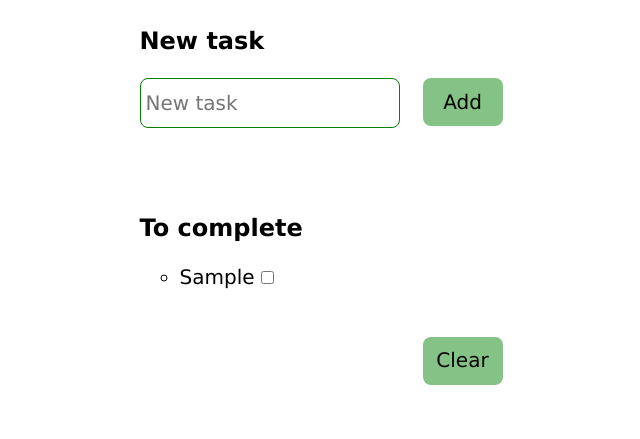
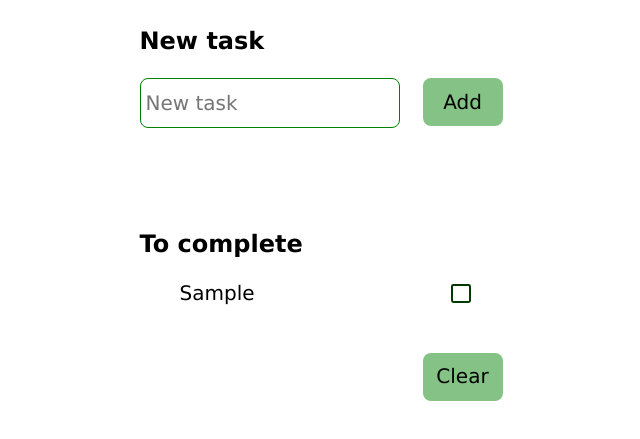
Before and after one commit to takaza-codes/week11, a plain HTML site: page index.html in a window 1280 px wide. Both pictures are taken after typing "Sample" into the empty fields and a click on the button "Add". Shown: the part 223-662 px from the top of the page, without its empty margins (327-967 px from the left). Drawn offline with Linux system fonts and the light colour scheme.

Commit message:
update js, checkbox style

```diff
--- a/index.html
+++ b/index.html
@@ -14,6 +14,7 @@
         <h2 class="firstSubtitle">New task</h2>
         <input type="text" id="taskInput" placeholder="New task" />
         <button id="addButton">Add</button>
+        <div id="errorMessage"></div>
         <h2 class="secondSubtitle">To complete</h2>
         <ul id="taskList"></ul>
         <div id="noTasks">No tasks</div>
--- a/main.js
+++ b/main.js
@@ -3,22 +3,64 @@ const addButton = document.getElementById('addButton');
 const taskList = document.getElementById('taskList');
 const noTasksMsg = document.getElementById('noTasks');
 const clearButton = document.getElementById('clearButton');
+const errorMsg = document.getElementById('errorMessage');
+
+let tasks = JSON.parse(localStorage.getItem('tasks')) || [];
+
+document.addEventListener('DOMContentLoaded', prevTasks);
+
+function prevTasks() {
+    taskList.innerHTML = '';
+    if (tasks.length === 0) {
+        noTasksMsg.innerText = 'No tasks';
+        clearButton.setAttribute('disabled', '');
+    } else {
+        noTasksMsg.innerText = '';
+        clearButton.removeAttribute('disabled');
+    }
+
+    tasks.forEach(() => {
+        const newElement = document.createElement('li');
+        newElement.innerHTML = `${taskInput.value.trim()} <input type="checkbox" class="taskCheck" name="taskCheck" unchecked />`;
+        taskList.append(newElement);
+    });
+
+    localStorage.setItem('tasks', JSON.stringify(tasks));
+}
+
+
+function checkInput() {
+    if (taskInput.value.trim() === '') {
+        errorMsg.innerText = 'Enter your task';
+    return;
+} else {
+    noTasksMsg.innerText = '';
+
+    const newElement = document.createElement('li');
+    errorMsg.innerText = '';
+    newElement.innerHTML = `${taskInput.value.trim()} <input type="checkbox" class="taskCheck" name="taskCheck" unchecked />`;
+    taskList.append(newElement);
+    tasks.push(taskInput.value);
+    clearButton.removeAttribute('disabled');
+}
+}
+
+
+taskList.addEventListener('click', (event) => {
+    if (event.target.tagName == 'LI') {
+        if (event.target.classList.contains('done')) {
+            event.target.classList.remove('done');
+        } else {event.target.classList.add('done')}
+    }
+});
 
 addButton.addEventListener('click', function () {
-    noTasksMsg.innerText = '';
-    clearButton.removeAttribute('disabled');
-    const newElement = document.createElement('li');
-    newElement.innerHTML = `${taskInput.value} <input type="checkbox" id="taskCheck" name="taskCheck" unchecked />`;
+    checkInput();
     taskInput.value = '';
-    taskList.append(newElement);
 });
 
-const list = document.getElementById('taskList');
-const taskCheckbox = document.getElementById('taskCheck');
-list.addEventListener('click', function (event) {
-	if (event.target.tagName === 'LI') {
-		event.target.classList.toggle('done');
-        taskCheckbox.removeAttribute('unchecked'); //cannot read properties of null
-        taskCheckbox.addAttribute('checked');
-	}
+clearButton.addEventListener('click', function () {
+    taskList.innerHTML = '';
+    tasks = [];
+    clearButton.setAttribute('disabled', '');
 });
--- a/style.css
+++ b/style.css
@@ -75,6 +75,12 @@ button:hover:enabled {
     color: rgb(105, 105, 105);
 }
 
+#errorMessage {
+    grid-column: 1 / 3;
+    color: rgb(141, 10, 10);
+    text-align: center;
+}
+
 #clearButton {
     grid-column: 1 / 3;
     justify-self: right;
@@ -88,10 +94,44 @@ ul {
 
 li {
     cursor: pointer;
+    display: flex;
+    justify-content: space-between;
+    align-items: center;
+    padding-right: 2rem;
 }
-
 
 .done {
     text-decoration: line-through;
     color: rgb(105, 105, 105);
 }
+
+input[type="checkbox"] {
+    cursor: pointer;
+    appearance: none;
+    background-color: #fff;
+    margin: 0;
+    color: rgb(0, 56, 0);
+    width: 1.2rem;
+    height: 1.2rem;
+    border: 0.15rem solid rgb(0, 56, 0);
+    border-radius: 0.15rem;
+    display: grid;
+    place-content: center;
+}
+
+input[type="checkbox"]:hover {
+    outline: 2px solid green;
+}
+
+input[type="checkbox"]::before {
+    content: "";
+    width: 0.9rem;
+    height: 0.8rem;
+    clip-path: polygon(28% 28%, 49% 65%, 84% 9%, 98% 20%, 49% 95%, 28% 64%, 13% 40%);
+    transform: scale(0);
+    background-color: green;
+}
+
+input[type="checkbox"]:checked::before {
+    transform: scale(1);
+}
```
